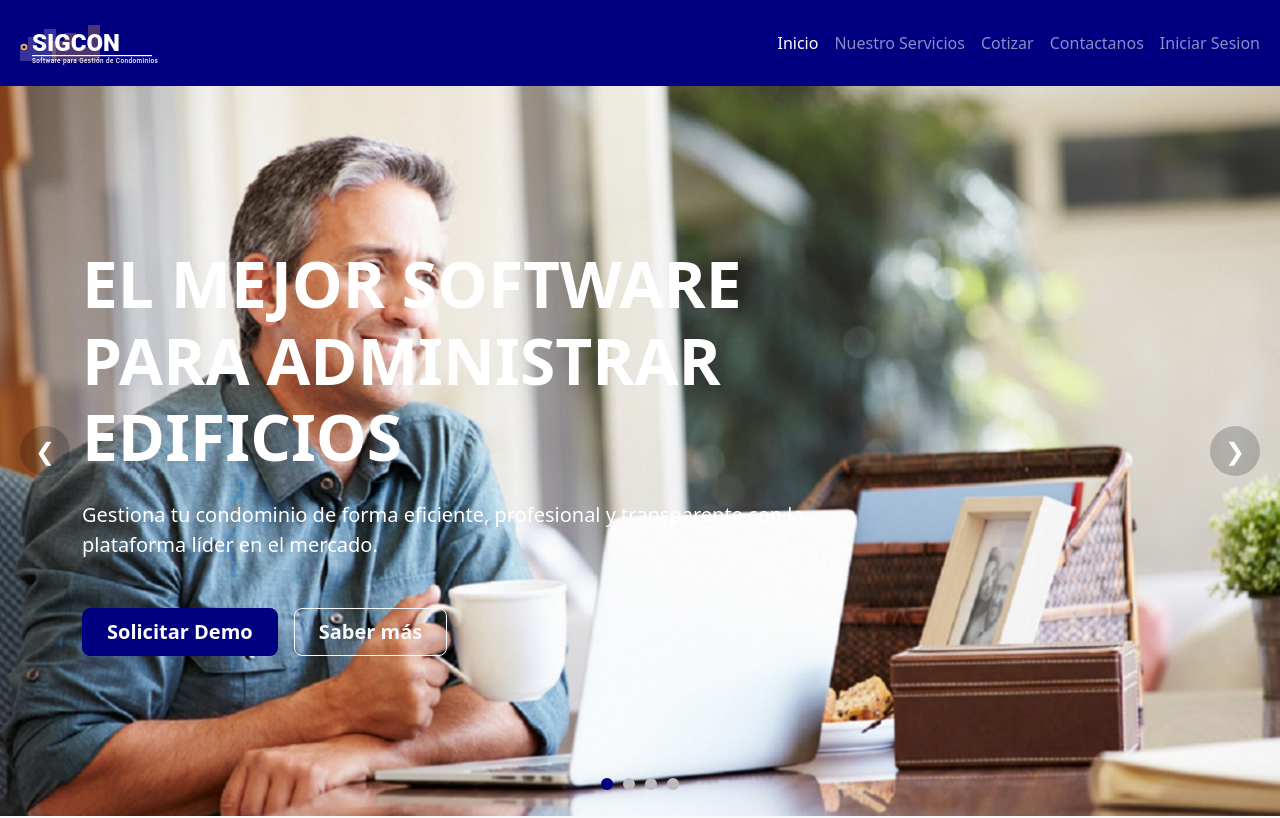
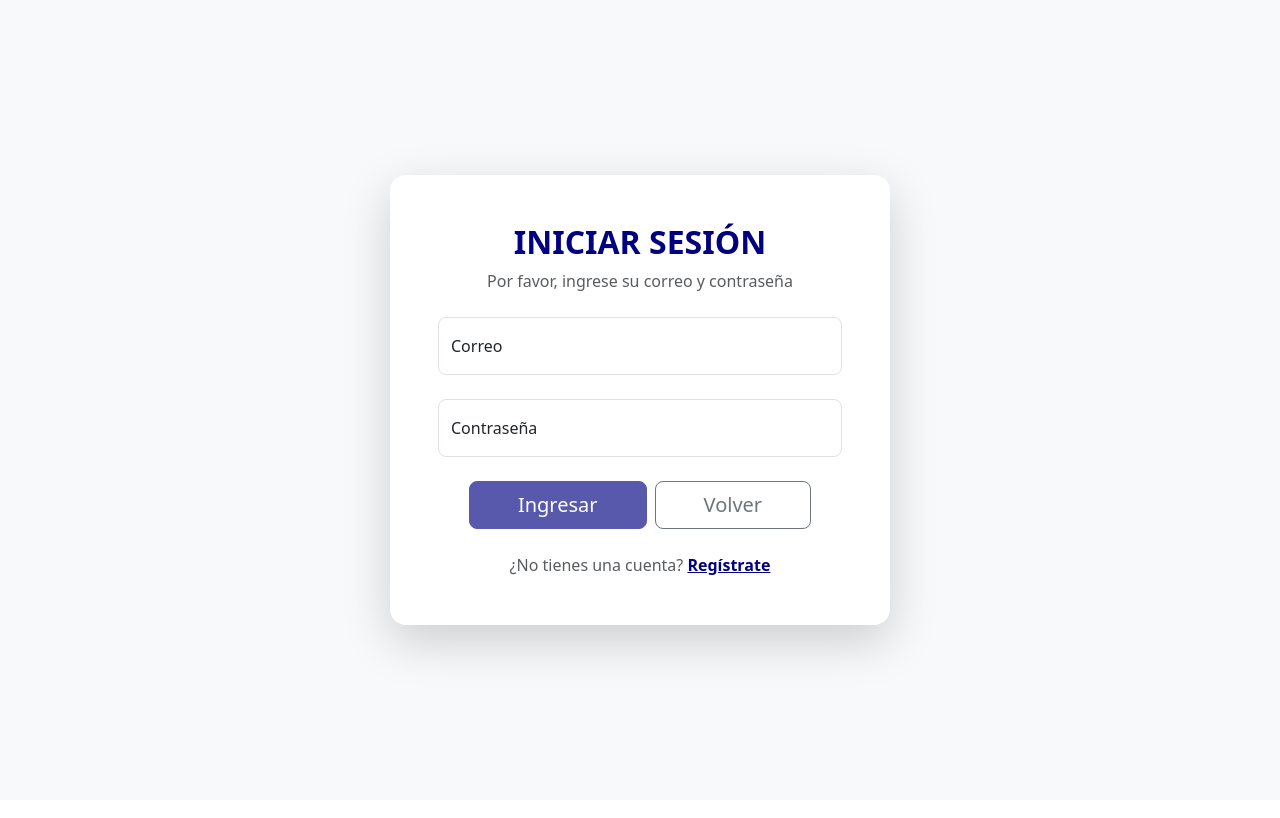
Before and after one commit to zcodlab/262CC3S2BAngularSigconFrontend, an Angular app: page /login in a window 1280 px wide. Before the commit this address led to /. Shown: the top 818 px of the page. Built offline with nearby package versions, Linux system fonts and the light colour scheme.

Commit message:
add inicio-sesion and principal components

```diff
--- a/src/app/app.routes.ts
+++ b/src/app/app.routes.ts
@@ -1,7 +1,11 @@
 import { Routes } from '@angular/router';
 import { Home } from './components/home/home';
+import { InicioSesion } from './components/acceso/inicio-sesion/inicio-sesion';
+import { Principal } from './components/principal/principal';
 
 export const routes: Routes = [
   { path:'',component:Home},
+  { path:'login',component:InicioSesion},
+  { path:'principal',component:Principal},
   { path: '**', redirectTo:''},
 ];
--- /dev/null
+++ b/src/app/components/acceso/inicio-sesion/inicio-sesion.html
@@ -0,0 +1,46 @@
+<section class="vh-100 bg-light d-flex align-items-center justify-content-center p-3">
+  <div class="card shadow-lg w-100" style="max-width: 500px; border-radius: 1rem;">
+    <div class="card-body p-5 text-center">
+
+      <header class="mb-4">
+        <h2 class="fw-bold text-uppercase text-primary mb-2">Iniciar Sesión</h2>
+        <p class="text-muted">Por favor, ingrese su correo y contraseña</p>
+      </header>
+
+      <form [formGroup]="form" (ngSubmit)="login()" class="mb-4">
+        <div class="form-floating mb-4">
+          <input type="email" id="email"
+            class="form-control form-control-lg"
+            formControlName="email"
+            placeholder="name@example.com"
+            placement="top"
+          />
+          <label for="email">Correo</label>
+        </div>
+
+        <div class="form-floating mb-4">
+          <input type="password" id="passwordPersona"
+            class="form-control form-control-lg"
+            formControlName="password"
+            placeholder="Contraseña"
+            placement="top"
+            autocomplete="one-time-code"
+          />
+          <label for="passwordPersona">Contraseña</label>
+        </div>
+
+        <div class="d-grid gap-2 d-md-flex justify-content-md-center">
+          <button class="btn btn-primary btn-lg px-5" type="submit" [disabled]="form.invalid">Ingresar</button>
+          <button class="btn btn-outline-secondary btn-lg px-5" type="button" (click)="onBack()">Volver</button>
+        </div>
+      </form>
+
+      <footer class="mt-2">
+        <p class="mb-0 text-muted">
+          ¿No tienes una cuenta? <a routerLink="/register" class="text-primary fw-bold">Regístrate</a>
+        </p>
+      </footer>
+
+    </div><!--end card-body-->
+  </div><!--end card-->
+</section>
--- /dev/null
+++ b/src/app/components/acceso/inicio-sesion/inicio-sesion.scss
@@ -0,0 +1,18 @@
+/* Fix for floating labels with large inputs in Bootstrap 5 */
+.form-floating > .form-control-lg {
+  padding-top: 1.625rem;
+  padding-bottom: 0.625rem;
+}
+
+.form-floating > .form-control-lg ~ label {
+  padding: 1rem 0.75rem;
+}
+
+.form-floating > .form-control.is-invalid {
+  border-width: 2px;
+}
+
+.card {
+  border: none;
+  background-color: #ffffff;
+}
--- /dev/null
+++ b/src/app/components/acceso/inicio-sesion/inicio-sesion.ts
@@ -0,0 +1,35 @@
+import { Component,inject } from '@angular/core';
+import { FormControl, FormGroup, ReactiveFormsModule,Validators } from '@angular/forms';
+import { Location } from '@angular/common';
+import { Router, RouterModule } from '@angular/router';
+
+@Component({
+  selector: 'app-inicio-sesion',
+  imports: [ReactiveFormsModule,RouterModule],
+  templateUrl: './inicio-sesion.html',
+  styleUrl: './inicio-sesion.scss',
+})
+export class InicioSesion {
+  location = inject(Location);
+  router = inject(Router);
+
+  form = new FormGroup({
+    email: new FormControl('', [Validators.required, Validators.email]),
+    password: new FormControl('', [Validators.required, Validators.minLength(6)]),
+  });
+
+   login() {
+    if (this.form.invalid) return;
+
+    const { email, password } = this.form.value;
+    if (!email || !password) return;
+
+    alert('Ingreso exitoso')
+    this.router.navigate(['/principal']);
+   }
+
+   onBack() {
+    this.location.back();
+  }
+
+}
--- a/src/app/components/footer/footer.scss
+++ b/src/app/components/footer/footer.scss
@@ -0,0 +1,6 @@
+@use "sass:map";
+@use "abstracts/shared" as *;
+
+footer {
+  background: map.get($colors, "primary");
+}
--- /dev/null
+++ b/src/app/components/principal/principal.html
@@ -0,0 +1,39 @@
+<div class="principal-container d-flex flex-grow-1">
+  <!-- Sidebar -->
+  <div class="sidebar bg-primary text-white p-3">
+    <a class="navbar-brand" routerLink="/">
+          <img src="assets/imagenes/operaciones/sigcon-brand-logo.svg" alt="SIGCON Logo" class="brand-logo" height="60">
+        </a>
+    <h4 class="mb-1 mt-4">Menú</h4>
+    <ul class="nav flex-column">
+          <li class="nav-item">
+            <a class="nav-link text-white">Opcion 1</a>
+          </li>
+          <li class="nav-item">
+            <a class="nav-link text-white">Opcion 2</a>
+          </li>
+    </ul>
+  </div><!--end sidebar-->
+
+  <!-- Main content -->
+  <div class="main-content flex-grow-1 d-flex flex-column">
+    <!-- Topbar -->
+    <nav class="navbar navbar-light bg-secondary-subtle justify-content-between px-4 border-bottom">
+      <div>
+        <strong>Usuario</strong> - <span>Prueba</span>
+      </div>
+      <button class="btn btn-outline-danger btn-sm" (click)="logout()">Cerrar sesión</button>
+    </nav>
+
+    <!-- Main Section -->
+    <div class="content-area container-fluid p-3 flex-grow-1">
+      <router-outlet></router-outlet>
+    </div>
+
+    <!-- Footer Section -->
+    <footer class="text-start px-4 py-2 bg-secondary-subtle mt-auto">
+      <span>©SIGCON 2026</span>
+    </footer>
+
+  </div><!--end main-content-->
+</div><!--end principal-container-->
--- /dev/null
+++ b/src/app/components/principal/principal.scss
@@ -0,0 +1,25 @@
+.principal-container {
+  height: 100vh;
+  width: 100%;
+  overflow: hidden;
+
+  .sidebar {
+    width: 250px;
+    height: 100vh;
+    overflow-y: auto;
+    flex-shrink: 0;
+  }
+
+  .main-content {
+    height: 100vh;
+    overflow: hidden;
+    display: flex;
+    flex-direction: column;
+
+    .content-area {
+      flex-grow: 1;
+      overflow-y: auto;
+      background-color: #f8f9fa;
+    }
+  }
+}
--- /dev/null
+++ b/src/app/components/principal/principal.ts
@@ -0,0 +1,21 @@
+import { Component, OnInit, inject } from '@angular/core';
+import {Router, RouterModule } from '@angular/router';
+
+@Component({
+  selector: 'app-principal',
+  imports: [RouterModule],
+  templateUrl: './principal.html',
+  styleUrl: './principal.scss',
+})
+export class Principal implements OnInit{
+  router=inject(Router);
+
+  ngOnInit(): void {
+
+  }
+
+  logout(){
+    this.router.navigate(['/login']);
+  }
+
+}
--- a/src/styles.scss
+++ b/src/styles.scss
@@ -23,7 +23,3 @@
   --bs-btn-disabled-bg: #000080;
   --bs-btn-disabled-border-color: #000080;
 }
-
-footer {
-  background: map.get($colors, "primary");
-}
```
Also changed, not shown: 2 other files (tests, documents, lock files or other folders).
